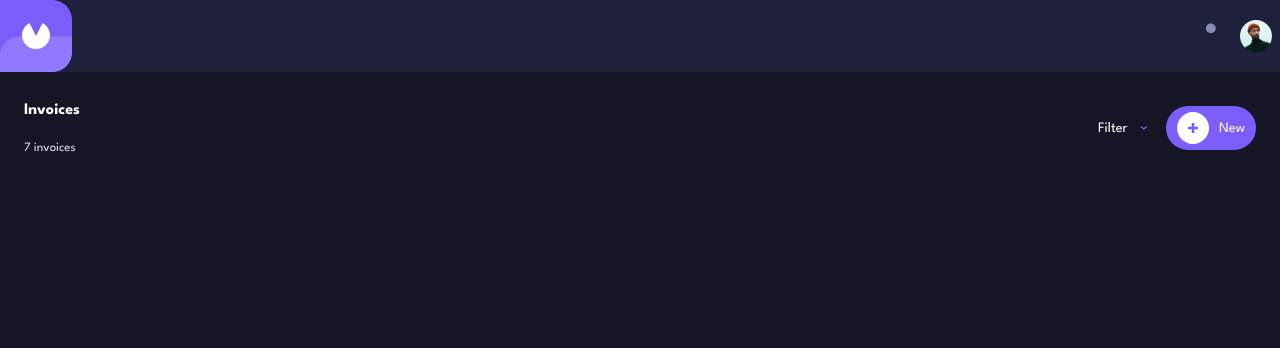
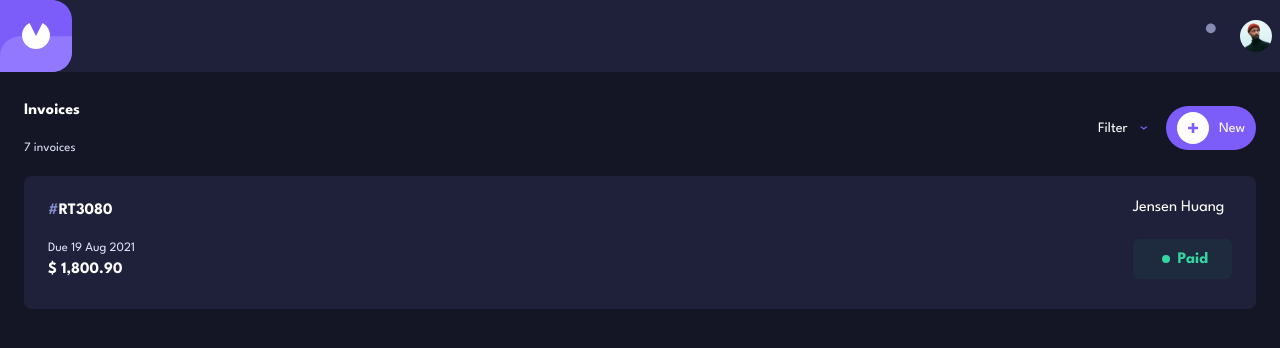
Before and after one commit to ashishsunny/invoice-app, a Next.js app: page /invoices-page in a window 1280 px wide. Shown: the top 348 px of the page. Built offline with nearby package versions, Linux system fonts and the light colour scheme.

Commit message:
invoices card complete

```diff
--- a/app/invoices-page/page.tsx
+++ b/app/invoices-page/page.tsx
@@ -1,11 +1,13 @@
 'use client'
 import FilterBar from "@/components/filter_bar/filter_bar"
+import InvoiceComponent from "@/components/invoice_component/invoice_component"
 
 
 const InvoicesPage : React.FC= () => {
   return (
     <div className="h-screen w-screen bg-color1">
         <FilterBar />
+        <InvoiceComponent/>
     </div>
   )
 }
--- a/components/filter_bar/filter_bar.tsx
+++ b/components/filter_bar/filter_bar.tsx
@@ -8,16 +8,18 @@ interface MyComponentProps {
 
 const FilterBar: React.FC<MyComponentProps> = ({ classN}) => {
   return (
-    <div className={`pt-[3.5rem] flex justify-between items-center px-[1.5rem] h-[2.7rem]`}>
+    <div className={`pt-[3.5rem] flex justify-between items-center px-[1.5rem] pb-[3rem] h-[2.7rem]`}>
       <div className='w-[5rem]'>
         <p className='text-2xl font-bold text-white'>Invoices</p>
         <p className='text-[.8rem] text-color2 font-normal pt-[1.5rem]'>7 invoices</p>
-      </div>
-      <div className='flex'>
+    </div>
+
+    <div className='flex'>
         <div className='flex items-center mr-[1.16rem]'>
             <p className='mr-[.75rem] text-[.9rem] text-white font-normal'>Filter</p>
             <img className='w-[.52rem] h-[.26rem]' src="http://localhost:3000/images/icon-arrow-down.svg" alt="" />
         </div>
+
         <div className='flex items-center justify-center w-[5.6rem] h-[2.7rem] rounded-[1.5rem] bg-color4'>
             <div className='p-[.38rem] flex justify-between items-center'>
                 <img className='w-[2rem] h-[2rem] mr-[.6rem]' src="http://localhost:3000/images/button-plus.svg" alt="" />
--- /dev/null
+++ b/components/invoice_component/invoice_component.tsx
@@ -0,0 +1,40 @@
+'use client'
+import React, { CSSProperties } from 'react'
+
+
+interface MyComponentProps {
+    classN?: CSSProperties;
+}
+
+const InvoiceComponent: React.FC<MyComponentProps> = ({ classN }) => {
+  return (
+    <div className='rounded-[0.5rem] mx-[1.5rem] h-[8.3rem] bg-color3 text-white'>
+
+        <div className='p-[1.5rem] flex justify-between items-center'>
+
+        <div>
+            <div className='flex'><p className='text-steelblue font-bold'>#</p><p className='font-bold'>RT3080</p></div>
+            <p className='pt-[1.5rem] text-[.8rem] text-color2'>Due 19 Aug 2021</p>
+            <p className='pt-[0.5rem] font-bold'>$ 1,800.90</p>
+        </div>
+
+        <div>
+            <p>Jensen Huang</p>
+            <div className=' bg-success mt-[1.5rem] bg-opacity-[0.05] flex rounded-[.375rem]'>
+                <div className='flex w-[6.2rem] h-[2.5rem] px-[1.8rem] py-[.8rem]'>
+                <div className='flex items-center pr-[.5rem]'>
+                    <div className='w-[.5rem] h-[.5rem] bg-success rounded-[50%]'></div>
+                </div>
+
+                <div className='text-success font-bold'>Paid</div>
+                </div>
+            </div>
+        </div>
+
+        </div>
+
+    </div>
+  )
+}
+
+export default InvoiceComponent
--- a/tailwind.config.ts
+++ b/tailwind.config.ts
@@ -13,7 +13,7 @@ module.exports = {
         steelblue: "#7e88c3",
         color3: "#1e2139",
         darkorange: "#ff8f00",
-        mediumseagreen: "#33d69f",
+        success: "#33d69f",
         color4: "#7c5dfa",
       },
       spacing: {},
```
